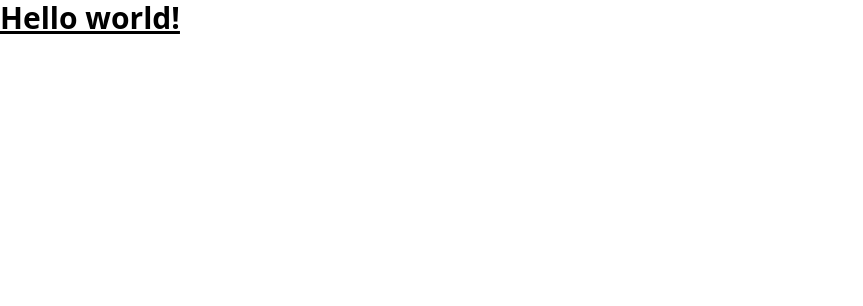
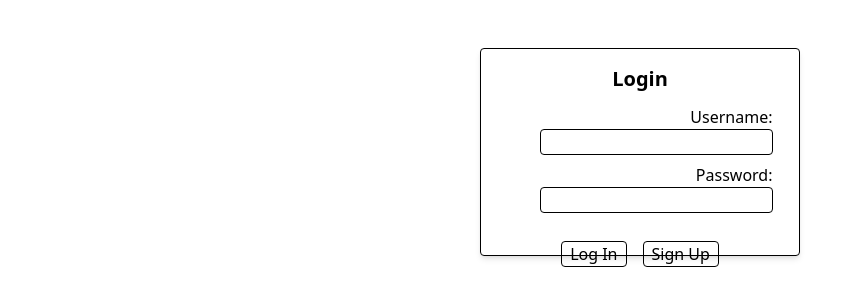
Before and after one commit to tommach591/tumato, a React (Create React App) app: page / in a window 1280 px wide. Shown: the top 306 px of the page, without its empty margins (0-863 px from the left). Built offline with nearby package versions, Linux system fonts and the light colour scheme.

Commit message:
Update Login.tsx

```diff
--- a/src/components/Login/Login.tsx
+++ b/src/components/Login/Login.tsx
@@ -1,5 +1,62 @@
+import { useState } from "react";
+
 function Login() {
-  return <h1 className="text-3xl font-bold underline">Hello world!</h1>;
+  const [username, setUsername] = useState("");
+  const [password, setPassword] = useState("");
+
+  const handleLogin = (event: React.SyntheticEvent) => {
+    event.preventDefault();
+    console.log(`Log in ${username} ${password}`);
+  };
+
+  const handleSignup = (event: React.SyntheticEvent) => {
+    event.preventDefault();
+    console.log(`Register ${username} ${password}`);
+  };
+
+  return (
+    <div className="flex w-screen h-screen justify-center">
+      <div className="flex flex-col item-center w-80 h-52 my-12 border border-solid border-black rounded shadow-md">
+        <h1 className="w-full text-center mt-4 mb-2 text-xl font-semibold">
+          Login
+        </h1>
+        <div className="flex flex-col items-center w-full">
+          <label className="w-10/12 m-1 text-right">
+            Username:
+            <input
+              type="text"
+              value={username}
+              onChange={(event) => setUsername(event.currentTarget.value)}
+              className="border border-solid border-black rounded ml-1"
+            />
+          </label>
+          <label className="w-10/12 m-1 text-right">
+            Password:
+            <input
+              type="password"
+              value={password}
+              onChange={(event) => setPassword(event.currentTarget.value)}
+              className="border border-solid border-black rounded ml-1"
+            />
+          </label>
+          <div className="flex justify-center w-full mt-4">
+            <button
+              onClick={(event) => handleLogin(event)}
+              className="border border-solid border-black rounded m-2 pl-2 pr-2"
+            >
+              Log In
+            </button>
+            <button
+              onClick={(event) => handleSignup(event)}
+              className="border border-solid border-black rounded m-2 pl-2 pr-2"
+            >
+              Sign Up
+            </button>
+          </div>
+        </div>
+      </div>
+    </div>
+  );
 }
 
 export default Login;
```
